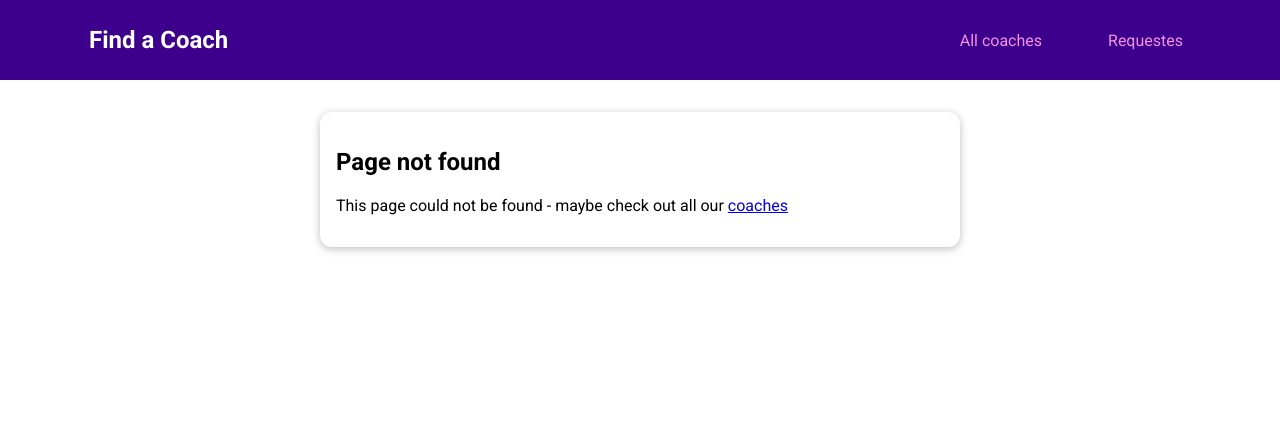
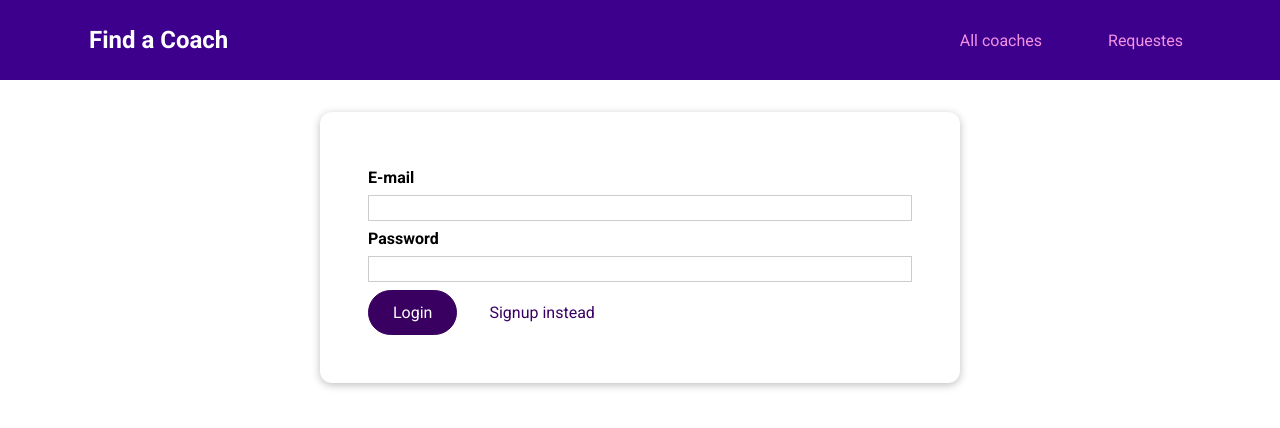
Before and after one commit to wojciechdominiak/find-coaches, a Vue app: page /auth in a window 1280 px wide. Before the commit this address had no page. Shown: the top 428 px of the page. Built offline with nearby package versions, Linux system fonts and the light colour scheme.

Commit message:
add signup

```diff
--- /dev/null
+++ b/src/pages/auth/UserAuth.vue
@@ -0,0 +1,112 @@
+<template>
+  <base-card>
+    <form @submit.prevent="submitForm">
+      <div class="form-control">
+        <label for="email">E-mail</label>
+        <input type="email" id="email" v-model.trim="email" />
+      </div>
+      <div class="form-control">
+        <label for="password">Password</label>
+        <input type="password" id="password" v-model.trim="password" />
+      </div>
+      <p v-if="!formIsValid">
+        Please enter a valid email and password (must be at least 6 characters
+      </p>
+      <base-button>{{ submitButtonCaption }}</base-button>
+      <base-button type="button" mode="flat" @click="switchAuthMode">{{
+        switchModeButtonCaption
+      }}</base-button>
+    </form>
+  </base-card>
+</template>
+
+<script>
+export default {
+  data() {
+    return {
+      email: "",
+      password: "",
+      formIsValid: true,
+      mode: "login",
+    };
+  },
+  computed: {
+    submitButtonCaption() {
+      if (this.mode === "login") {
+        return "Login";
+      } else {
+        return "Signup";
+      }
+    },
+    switchModeButtonCaption() {
+      if (this.mode === "login") {
+        return "Signup instead";
+      } else {
+        return "Login instead";
+      }
+    },
+  },
+  methods: {
+    submitForm() {
+      this.formIsValid = true;
+      if (
+        this.email === "" ||
+        !this.email.includes("@") ||
+        this.password.length < 6
+      ) {
+        this.formIsValid = false;
+        return;
+      }
+
+      if (this.mode === "login") {
+        //...
+      } else {
+        this.$store.dispatch("signup", {
+          email: this.email,
+          password: this.password,
+        });
+      }
+    },
+    switchAuthMode() {
+      if (this.mode === "login") {
+        this.mode = "signup";
+      } else {
+        this.mode = "login";
+      }
+    },
+  },
+};
+</script>
+
+<style scoped>
+form {
+  margin: 1rem;
+  padding: 1rem;
+}
+
+.form-control {
+  margin: 0.5rem 0;
+}
+
+label {
+  font-weight: bold;
+  margin-bottom: 0.5rem;
+  display: block;
+}
+
+input,
+textarea {
+  display: block;
+  width: 100%;
+  font: inherit;
+  border: 1px solid #ccc;
+  padding: 0.15rem;
+}
+
+input:focus,
+textarea:focus {
+  border-color: #3d008d;
+  background-color: #faf6ff;
+  outline: none;
+}
+</style>
--- a/src/router.js
+++ b/src/router.js
@@ -6,6 +6,7 @@
 import ContactCoach from "./pages/requests/ContactCoach.vue";
 import RequestsReceived from "./pages/requests/RequestsReceived.vue";
 import NotFound from "./pages/NotFound.vue";
+import UserAuth from "./pages/auth/UserAuth.vue";
 
 const router = createRouter({
   history: createWebHistory(),
@@ -22,6 +23,7 @@
     },
     { path: "/register", component: CoachRegistration },
     { path: "/requests", component: RequestsReceived },
+    { path: "/auth", component: UserAuth },
     { path: "/:notFound(.*)", component: NotFound },
   ],
 });
--- a/src/store/index.js
+++ b/src/store/index.js
@@ -2,22 +2,14 @@
 
 import coachesModule from "./modules/coaches/index.js";
 import requestsModule from "./modules/requests/index.js";
+import authModule from "./modules/auth/index.js";
 
 const store = createStore({
   modules: {
     coaches: coachesModule,
     requests: requestsModule,
+    auth: authModule,
   },
-  state() {
-    return {
-      userId: "c3",
-    };
-  },
-  getters: {
-    userId(state) {
-      return state.userId;
-    }
-  }
 });
 
 export default store;
--- /dev/null
+++ b/src/store/modules/auth/actions.js
@@ -0,0 +1,30 @@
+export default {
+  login() {},
+  async signup(context, payload) {
+    const response = await fetch(
+      "https://identitytoolkit.googleapis.com/v1/accounts:signUp?key=AIzaSyDo788C1ve9AZnFew-tOl9x_iWBGPGjW2s",
+      {
+        method: "POST",
+        body: JSON.stringify({
+          email: payload.email,
+          password: payload.password,
+          returnSecureToken: true,
+        }),
+      }
+    );
+
+    const responseData = await response.json();
+
+    if (!response.ok) {
+      console.log(responseData);
+      const error = new Error(responseData.message || "Failed to authenticate");
+      throw error;
+    }
+    console.log(responseData);
+    context.commit("setUser", {
+      token: responseData.idToken,
+      userId: responseData.localId,
+      tokenExpiration: responseData.expiresIn,
+    });
+  },
+};
--- /dev/null
+++ b/src/store/modules/auth/getters.js
@@ -0,0 +1,5 @@
+export default {
+  userId(state) {
+    return state.userId;
+  },
+};
--- /dev/null
+++ b/src/store/modules/auth/index.js
@@ -0,0 +1,16 @@
+import mutations from "./mutations.js";
+import actions from "./actions.js";
+import getters from "./getters.js";
+
+export default {
+  state() {
+    return {
+      userId: null,
+      token: null,
+      tokenExpiration: null,
+    };
+  },
+  mutations,
+  actions,
+  getters,
+};
--- /dev/null
+++ b/src/store/modules/auth/mutations.js
@@ -0,0 +1,7 @@
+export default {
+  setUser(state, payload) {
+    state.token = payload.token;
+    state.userId = payload.userId;
+    state.tokenExpiration = payload.tokenExpiration;
+  },
+};
```
